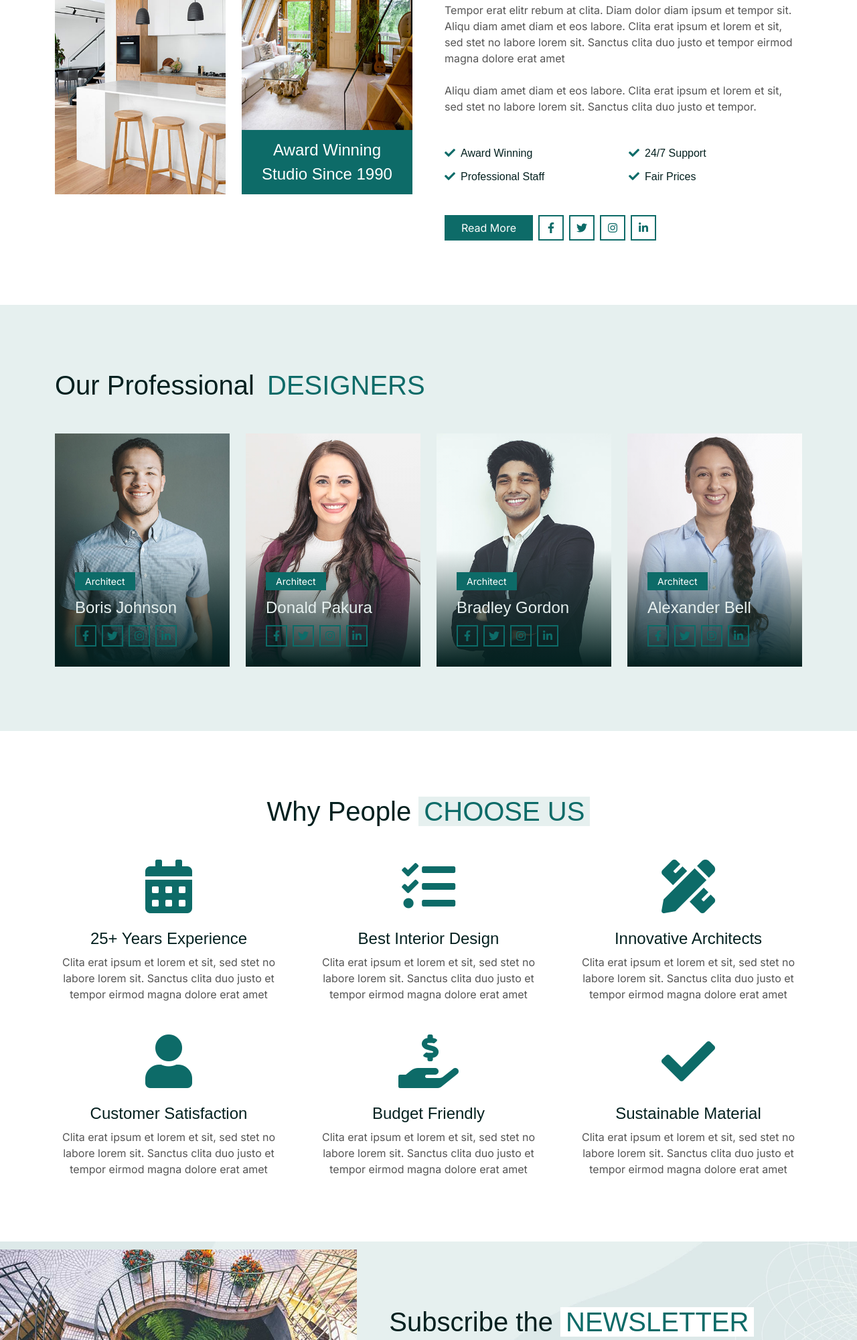
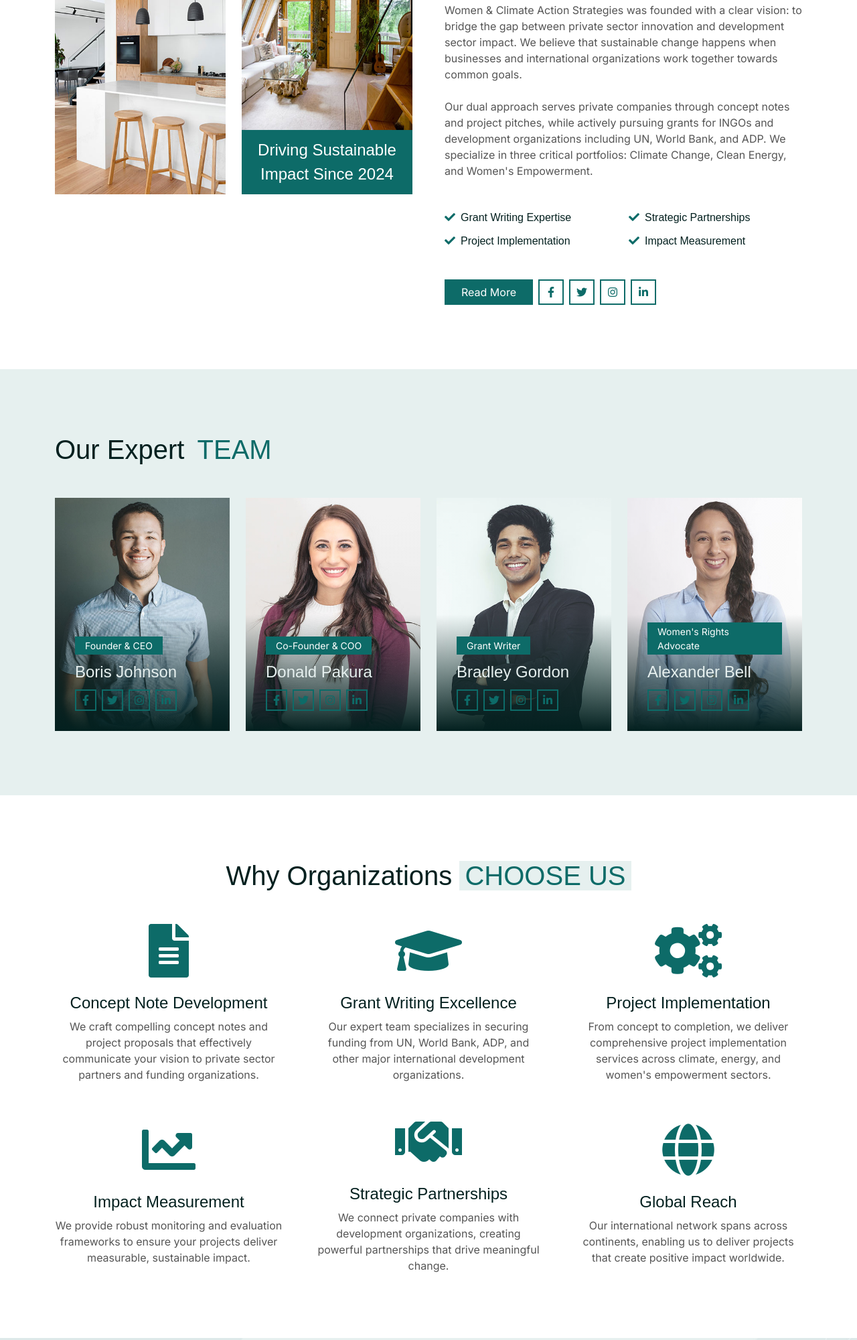
Before and after one commit to mianfarooqazam/climate-action-strategies, a plain HTML site: page about.html in a window 1280 px wide. Shown: the part 577-2577 px from the top of the page at 67% size. Drawn offline with nearby package versions, Linux system fonts and the light colour scheme.

Commit message:
Update about.html to reflect company mission and business model

```diff
--- a/about.html
+++ b/about.html
@@ -3,7 +3,7 @@
 
 <head>
     <meta charset="utf-8">
-    <title>iSTUDIO - Interior Design Website Template Free</title>
+    <title>About Us - Women & Climate Action Strategies</title>
     <meta content="width=device-width, initial-scale=1.0" name="viewport">
     <meta content="" name="keywords">
     <meta content="" name="description">
@@ -47,7 +47,7 @@
         <div class="container">
             <nav class="navbar navbar-expand-lg navbar-light border-bottom border-2 border-white">
                 <a href="index.html" class="navbar-brand">
-                    <h1>iSTUDIO</h1>
+                    <h1>Women & Climate Action Strategies</h1>
                 </a>
                 <button type="button" class="navbar-toggler ms-auto me-0" data-bs-toggle="collapse"
                     data-bs-target="#navbarCollapse">
@@ -111,27 +111,23 @@
                         <div class="col-6 wow fadeIn" data-wow-delay="0.3s">
                             <img class="img-fluid h-75" src="img/about-2.jpg" alt="">
                             <div class="h-25 d-flex align-items-center text-center bg-primary px-4">
-                                <h4 class="text-white lh-base mb-0">Award Winning Studio Since 1990</h4>
+                                <h4 class="text-white lh-base mb-0">Driving Sustainable Impact Since 2024</h4>
                             </div>
                         </div>
                     </div>
                 </div>
                 <div class="col-lg-6 wow fadeIn" data-wow-delay="0.5s">
-                    <h1 class="mb-5"><span class="text-uppercase text-primary bg-light px-2">History</span> of Our
-                        Creation</h1>
-                    <p class="mb-4">Tempor erat elitr rebum at clita. Diam dolor diam ipsum et tempor sit. Aliqu diam
-                        amet diam et eos labore. Clita erat ipsum et lorem et sit, sed stet no labore lorem sit. Sanctus
-                        clita duo justo et tempor eirmod magna dolore erat amet</p>
-                    <p class="mb-5">Aliqu diam amet diam et eos labore. Clita erat ipsum et lorem et sit, sed stet no
-                        labore lorem sit. Sanctus clita duo justo et tempor.</p>
+                    <h1 class="mb-5"><span class="text-uppercase text-primary bg-light px-2">Our</span> Mission & Vision</h1>
+                    <p class="mb-4">Women & Climate Action Strategies was founded with a clear vision: to bridge the gap between private sector innovation and development sector impact. We believe that sustainable change happens when businesses and international organizations work together towards common goals.</p>
+                    <p class="mb-5">Our dual approach serves private companies through concept notes and project pitches, while actively pursuing grants for INGOs and development organizations including UN, World Bank, and ADP. We specialize in three critical portfolios: Climate Change, Clean Energy, and Women's Empowerment.</p>
                     <div class="row g-3">
                         <div class="col-sm-6">
-                            <h6 class="mb-3"><i class="fa fa-check text-primary me-2"></i>Award Winning</h6>
-                            <h6 class="mb-0"><i class="fa fa-check text-primary me-2"></i>Professional Staff</h6>
+                            <h6 class="mb-3"><i class="fa fa-check text-primary me-2"></i>Grant Writing Expertise</h6>
+                            <h6 class="mb-0"><i class="fa fa-check text-primary me-2"></i>Project Implementation</h6>
                         </div>
                         <div class="col-sm-6">
-                            <h6 class="mb-3"><i class="fa fa-check text-primary me-2"></i>24/7 Support</h6>
-                            <h6 class="mb-0"><i class="fa fa-check text-primary me-2"></i>Fair Prices</h6>
+                            <h6 class="mb-3"><i class="fa fa-check text-primary me-2"></i>Strategic Partnerships</h6>
+                            <h6 class="mb-0"><i class="fa fa-check text-primary me-2"></i>Impact Measurement</h6>
                         </div>
                     </div>
                     <div class="d-flex align-items-center mt-5">
@@ -155,14 +151,14 @@
     <!-- Team Start -->
     <div class="container-fluid bg-light py-5">
         <div class="container py-5">
-            <h1 class="mb-5">Our Professional <span class="text-uppercase text-primary bg-light px-2">Designers</span>
+            <h1 class="mb-5">Our Expert <span class="text-uppercase text-primary bg-light px-2">Team</span>
             </h1>
             <div class="row g-4">
                 <div class="col-md-6 col-lg-3 wow fadeIn" data-wow-delay="0.1s">
                     <div class="team-item position-relative overflow-hidden">
                         <img class="img-fluid w-100" src="img/team-1.jpg" alt="">
                         <div class="team-overlay">
-                            <small class="mb-2">Architect</small>
+                            <small class="mb-2">Founder & CEO</small>
                             <h4 class="lh-base text-light">Boris Johnson</h4>
                             <div class="d-flex justify-content-center">
                                 <a class="btn btn-outline-primary btn-sm-square border-2 me-2" href="#!">
@@ -185,7 +181,7 @@
                     <div class="team-item position-relative overflow-hidden">
                         <img class="img-fluid w-100" src="img/team-2.jpg" alt="">
                         <div class="team-overlay">
-                            <small class="mb-2">Architect</small>
+                            <small class="mb-2">Co-Founder & COO</small>
                             <h4 class="lh-base text-light">Donald Pakura</h4>
                             <div class="d-flex justify-content-center">
                                 <a class="btn btn-outline-primary btn-sm-square border-2 me-2" href="#!">
@@ -208,7 +204,7 @@
                     <div class="team-item position-relative overflow-hidden">
                         <img class="img-fluid w-100" src="img/team-3.jpg" alt="">
                         <div class="team-overlay">
-                            <small class="mb-2">Architect</small>
+                            <small class="mb-2">Grant Writer</small>
                             <h4 class="lh-base text-light">Bradley Gordon</h4>
                             <div class="d-flex justify-content-center">
                                 <a class="btn btn-outline-primary btn-sm-square border-2 me-2" href="#!">
@@ -231,7 +227,7 @@
                     <div class="team-item position-relative overflow-hidden">
                         <img class="img-fluid w-100" src="img/team-4.jpg" alt="">
                         <div class="team-overlay">
-                            <small class="mb-2">Architect</small>
+                            <small class="mb-2">Women's Rights Advocate</small>
                             <h4 class="lh-base text-light">Alexander Bell</h4>
                             <div class="d-flex justify-content-center">
                                 <a class="btn btn-outline-primary btn-sm-square border-2 me-2" href="#!">
@@ -260,45 +256,39 @@
     <div class="container-fluid py-5">
         <div class="container py-5">
             <div class="text-center wow fadeIn" data-wow-delay="0.1s">
-                <h1 class="mb-5">Why People <span class="text-uppercase text-primary bg-light px-2">Choose Us</span>
+                <h1 class="mb-5">Why Organizations <span class="text-uppercase text-primary bg-light px-2">Choose Us</span>
                 </h1>
             </div>
             <div class="row g-5 align-items-center text-center">
                 <div class="col-md-6 col-lg-4 wow fadeIn" data-wow-delay="0.1s">
-                    <i class="fa fa-calendar-alt fa-5x text-primary mb-4"></i>
-                    <h4>25+ Years Experience</h4>
-                    <p class="mb-0">Clita erat ipsum et lorem et sit, sed stet no labore lorem sit. Sanctus clita duo
-                        justo et tempor eirmod magna dolore erat amet</p>
+                    <i class="fa fa-file-alt fa-5x text-primary mb-4"></i>
+                    <h4>Concept Note Development</h4>
+                    <p class="mb-0">We craft compelling concept notes and project proposals that effectively communicate your vision to private sector partners and funding organizations.</p>
                 </div>
                 <div class="col-md-6 col-lg-4 wow fadeIn" data-wow-delay="0.3s">
-                    <i class="fa fa-tasks fa-5x text-primary mb-4"></i>
-                    <h4>Best Interior Design</h4>
-                    <p class="mb-0">Clita erat ipsum et lorem et sit, sed stet no labore lorem sit. Sanctus clita duo
-                        justo et tempor eirmod magna dolore erat amet</p>
+                    <i class="fa fa-graduation-cap fa-5x text-primary mb-4"></i>
+                    <h4>Grant Writing Excellence</h4>
+                    <p class="mb-0">Our expert team specializes in securing funding from UN, World Bank, ADP, and other major international development organizations.</p>
                 </div>
                 <div class="col-md-6 col-lg-4 wow fadeIn" data-wow-delay="0.5s">
-                    <i class="fa fa-pencil-ruler fa-5x text-primary mb-4"></i>
-                    <h4>Innovative Architects</h4>
-                    <p class="mb-0">Clita erat ipsum et lorem et sit, sed stet no labore lorem sit. Sanctus clita duo
-                        justo et tempor eirmod magna dolore erat amet</p>
+                    <i class="fa fa-cogs fa-5x text-primary mb-4"></i>
+                    <h4>Project Implementation</h4>
+                    <p class="mb-0">From concept to completion, we deliver comprehensive project implementation services across climate, energy, and women's empowerment sectors.</p>
                 </div>
                 <div class="col-md-6 col-lg-4 wow fadeIn" data-wow-delay="0.1s">
-                    <i class="fa fa-user fa-5x text-primary mb-4"></i>
-                    <h4>Customer Satisfaction</h4>
-                    <p class="mb-0">Clita erat ipsum et lorem et sit, sed stet no labore lorem sit. Sanctus clita duo
-                        justo et tempor eirmod magna dolore erat amet</p>
+                    <i class="fa fa-chart-line fa-5x text-primary mb-4"></i>
+                    <h4>Impact Measurement</h4>
+                    <p class="mb-0">We provide robust monitoring and evaluation frameworks to ensure your projects deliver measurable, sustainable impact.</p>
                 </div>
                 <div class="col-md-6 col-lg-4 wow fadeIn" data-wow-delay="0.3s">
-                    <i class="fa fa-hand-holding-usd fa-5x text-primary mb-4"></i>
-                    <h4>Budget Friendly</h4>
-                    <p class="mb-0">Clita erat ipsum et lorem et sit, sed stet no labore lorem sit. Sanctus clita duo
-                        justo et tempor eirmod magna dolore erat amet</p>
+                    <i class="fa fa-handshake fa-5x text-primary mb-4"></i>
+                    <h4>Strategic Partnerships</h4>
+                    <p class="mb-0">We connect private companies with development organizations, creating powerful partnerships that drive meaningful change.</p>
                 </div>
                 <div class="col-md-6 col-lg-4 wow fadeIn" data-wow-delay="0.5s">
-                    <i class="fa fa-check fa-5x text-primary mb-4"></i>
-                    <h4>Sustainable Material</h4>
-                    <p class="mb-0">Clita erat ipsum et lorem et sit, sed stet no labore lorem sit. Sanctus clita duo
-                        justo et tempor eirmod magna dolore erat amet</p>
+                    <i class="fa fa-globe fa-5x text-primary mb-4"></i>
+                    <h4>Global Reach</h4>
+                    <p class="mb-0">Our international network spans across continents, enabling us to deliver projects that create positive impact worldwide.</p>
                 </div>
             </div>
         </div>
@@ -315,15 +305,15 @@
                 </div>
                 <div class="col-md-7 py-5 newsletter-text wow fadeIn" data-wow-delay="0.5s">
                     <div class="p-5">
-                        <h1 class="mb-5">Subscribe the <span
-                                class="text-uppercase text-primary bg-white px-2">Newsletter</span></h1>
+                        <h1 class="mb-5">Stay Updated on <span
+                                class="text-uppercase text-primary bg-white px-2">Our Impact</span></h1>
                         <div class="position-relative w-100 mb-2">
                             <input class="form-control border-0 w-100 ps-4 pe-5" type="text"
                                 placeholder="Enter Your Email" style="height: 60px;">
                             <button type="button" class="btn shadow-none position-absolute top-0 end-0 mt-2 me-2"><i
                                     class="fa fa-paper-plane text-primary fs-4"></i></button>
                         </div>
-                        <p class="mb-0">Diam sed sed dolor stet amet eirmod</p>
+                        <p class="mb-0">Get the latest updates on climate, energy, and women's empowerment projects</p>
                     </div>
                 </div>
             </div>
@@ -338,17 +328,15 @@
             <div class="row g-5">
                 <div class="col-md-6 col-lg-3 wow fadeIn" data-wow-delay="0.1s">
                     <a href="index.html" class="d-inline-block mb-3">
-                        <h1 class="text-white">iSTUDIO</h1>
+                        <h1 class="text-white">Women & Climate Action Strategies</h1>
                     </a>
-                    <p class="mb-0">Tempor erat elitr rebum at clita. Diam dolor diam ipsum et tempor sit. Aliqu diam
-                        amet diam et eos labore. Clita erat ipsum et lorem et sit, sed stet no labore lorem sit. Sanctus
-                        clita duo justo et tempor</p>
+                    <p class="mb-0">We bridge the gap between private sector innovation and development sector impact, delivering comprehensive project implementation services across climate change, clean energy, and women's empowerment.</p>
                 </div>
                 <div class="col-md-6 col-lg-3 wow fadeIn" data-wow-delay="0.3s">
                     <h5 class="text-white mb-4">Get In Touch</h5>
-                    <p><i class="fa fa-map-marker-alt me-3"></i>123 Street, New York, USA</p>
-                    <p><i class="fa fa-phone-alt me-3"></i>+012 345 67890</p>
-                    <p><i class="fa fa-envelope me-3"></i>info@example.com</p>
+                    <p><i class="fa fa-map-marker-alt me-3"></i>Global Office Network</p>
+                    <p><i class="fa fa-phone-alt me-3"></i>+1 (555) 123-4567</p>
+                    <p><i class="fa fa-envelope me-3"></i>info@wcas.com</p>
                     <div class="d-flex pt-2">
                         <a class="btn btn-outline-primary btn-square border-2 me-2" href="#!"><i
                                 class="fab fa-twitter"></i></a>
```
